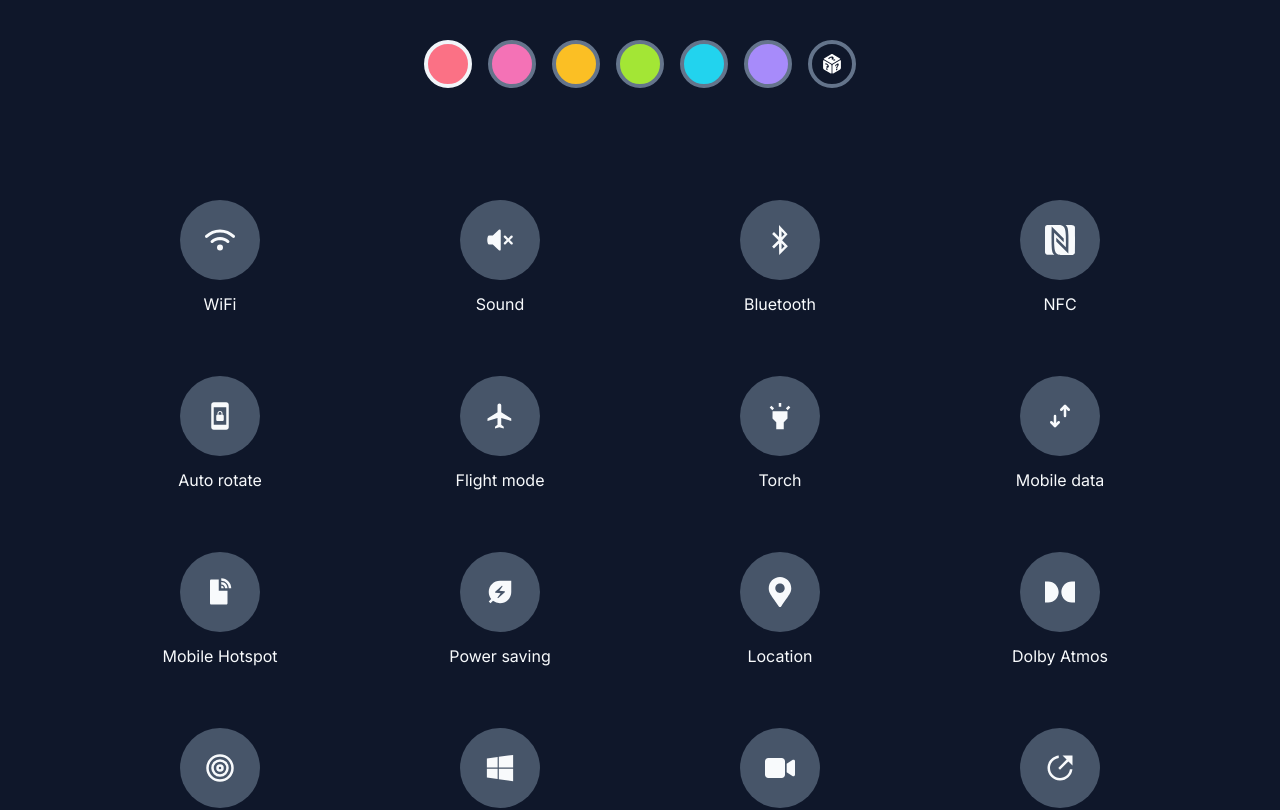
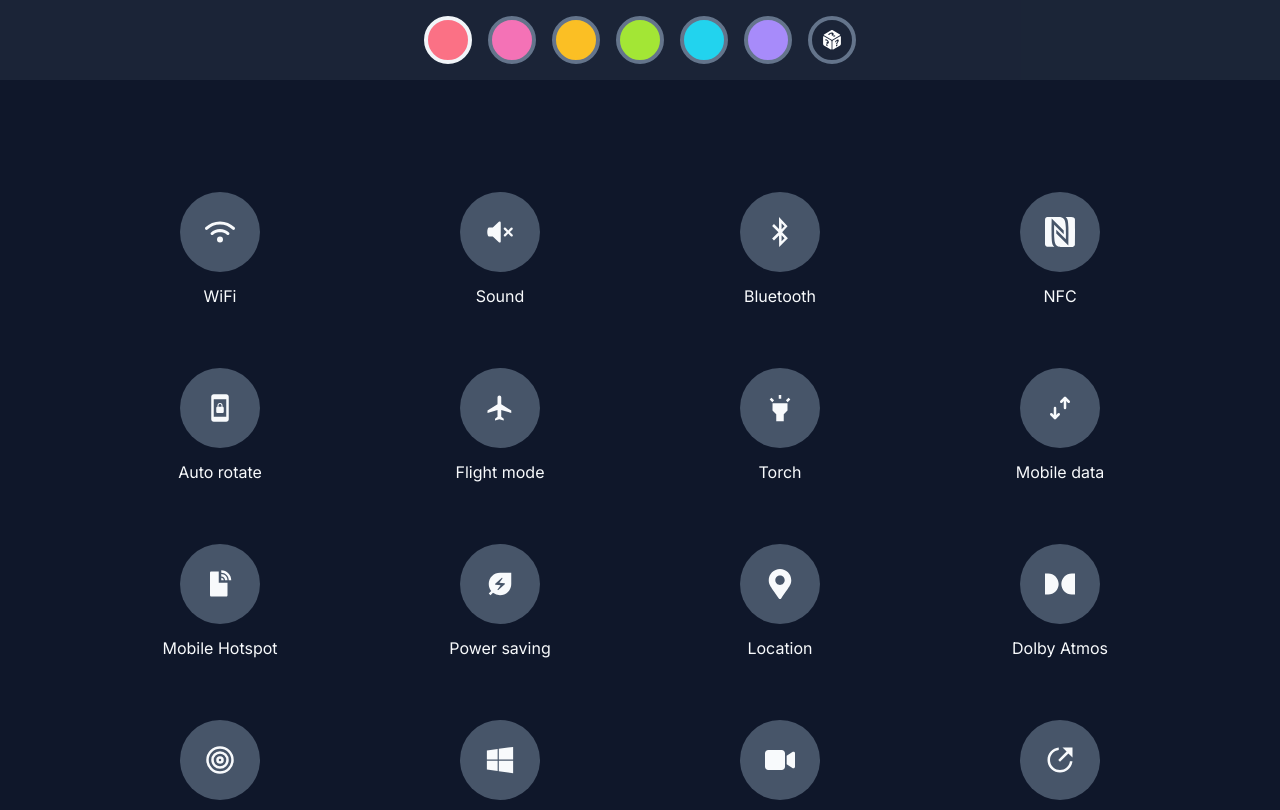
Before and after one commit to anthonyiu/ui-toggle-app, a Next.js app: page / in a window 1280 px wide. Shown: the top 810 px of the page. Built offline with nearby package versions, Linux system fonts and the light colour scheme.

Commit message:
Change colour bar to sticky

```diff
--- a/app/page.tsx
+++ b/app/page.tsx
@@ -8,7 +8,7 @@ import { useState } from "react";
 export default function Home() {
   const [bgColour, setBgColour] = useState(colourList[0]);
   return (
-    <main className="w-full min-h-screen py-10">
+    <main className="w-full min-h-screen">
       <Colour bgColour={bgColour} setBgColour={setBgColour} />
       <div className="grid grid-cols-2 md:grid-cols-4 items-start gap-8 p-24">
         {iconList.map((item, index) => {
--- a/components/Colour.tsx
+++ b/components/Colour.tsx
@@ -19,8 +19,8 @@ const Colour = ({
   setBgColour: (colour: string) => void;
 }) => {
   return (
-    <div>
-      <ul className="flex justify-center items-center gap-4">
+    <div className="sticky top-0 py-4 bg-slate-800/80">
+      <ul className="flex justify-center items-center gap-2 sm:gap-3 md:gap-4">
         {colourList.map((item, index) => {
           return (
             <li
@@ -37,7 +37,7 @@ const Colour = ({
               }}
               className={cn(
                 "transition-[border]",
-                `w-12 h-12 p-2 rounded-full border-4 border-solid border-slate-500 hover:border-slate-100 cursor-pointer text-white flex justify-center items-center`,
+                `w-[10vw] h-[10vw] max-w-12 max-h-12 p-2 rounded-full border-4 border-solid border-slate-500 hover:border-slate-100 cursor-pointer text-white flex justify-center items-center`,
                 item,
                 bgColour === item && "border-slate-100"
               )}
```
